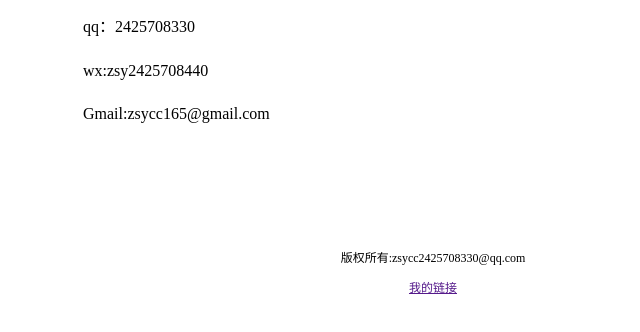
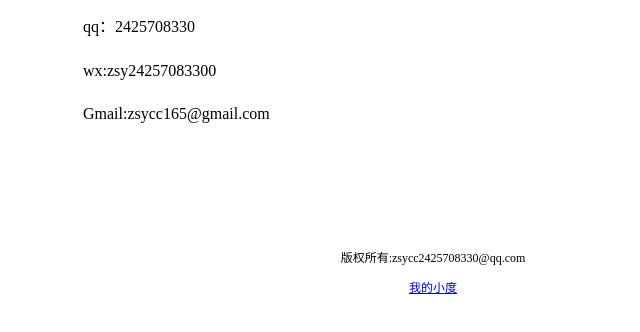
Before and after one commit to rookiezsy/newpage, a plain HTML site: page index.html in a window 1280 px wide. Shown: the part 534-866 px from the top of the page, 207-847 px from the left. Drawn offline with Linux system fonts and the light colour scheme.

Commit message:
Update index.html

```diff
--- a/index.html
+++ b/index.html
@@ -38,7 +38,7 @@
         <p>你好</p>
         <p>我是赵帅阳</p>
         <p>qq：2425708330</p>
-        <p>wx:zsy2425708440</p>
+        <p>wx:zsy24257083300</p>
         <p>Gmail:zsycc165@gmail.com</p>
 
 
@@ -50,7 +50,7 @@
     font-size: 12px;
     ">
         <p>版权所有:zsycc2425708330@qq.com</p>
-        <a href="">我的链接</a>
+        <a href="https://www.baidu.com/">我的小度</a>
     </div>
 
 </body>
```
